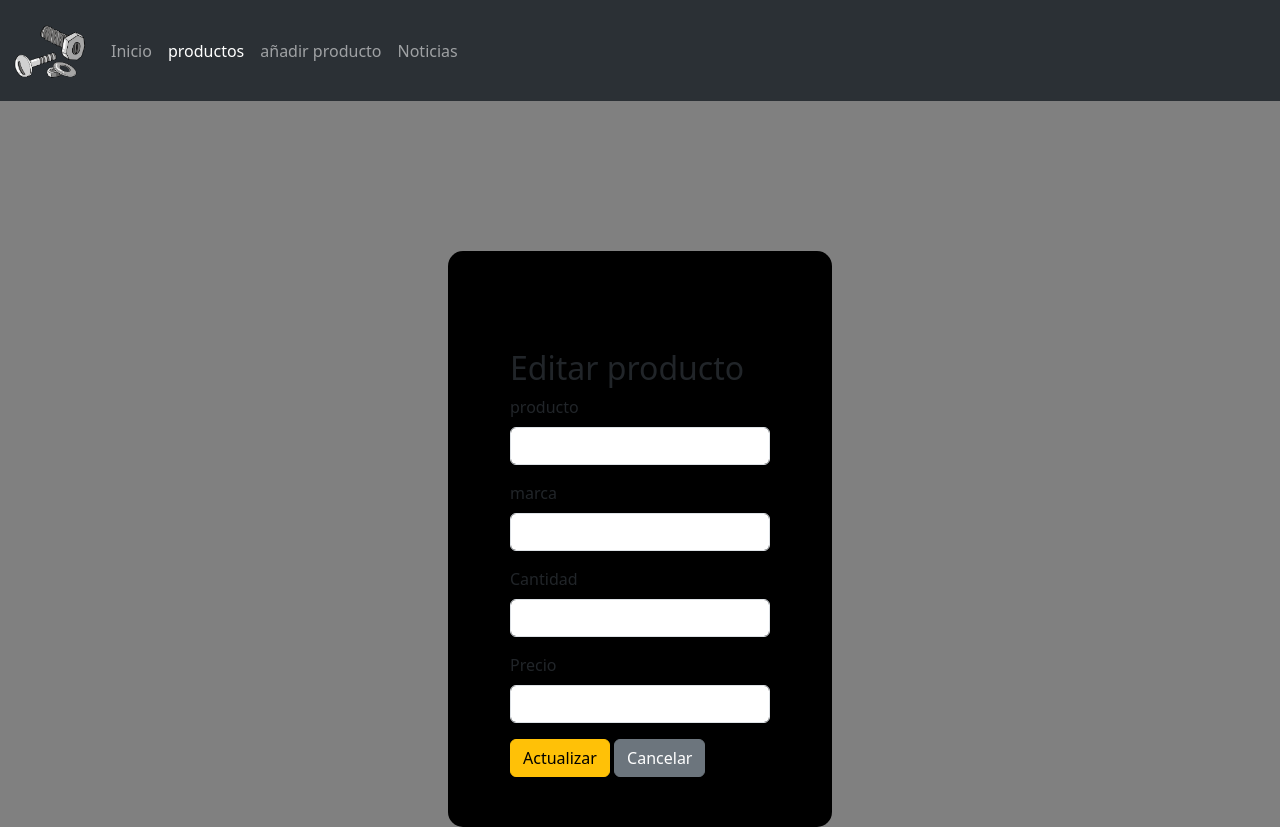
After one commit to Jadenog/ferreteriaWEB, a PHP site: page /admin/editar_producto.php in a window 1280 px wide. The commit adds this page. Run offline with PHP 8.4, Linux system fonts and the light colour scheme; data that the repository does not hold is empty.

Commit message:
editar y eliminar productos

```diff
--- a/admin/barra-navegacion-admin.php
+++ b/admin/barra-navegacion-admin.php
@@ -11,8 +11,8 @@
     <div class="collapse navbar-collapse" id="navbarNavAltMarkup">
       <div class="navbar-nav">
         <a class="nav-link <?=($pagina_actual =='../index.php') ? 'active' : '' ?>"  href="../index.php">Inicio</a>
-        <a class="nav-link <?=($pagina_actual =='inventario.php') ? 'active' : '' ?>" href="inventario.php">ver</a>
-        <a class="nav-link <?=($pagina_actual =='gestion-inventario.php') ? 'active' : '' ?>" href="gestion-inventario.php">gestionar</a>
+        <a class="nav-link <?=($pagina_actual =='inventario.php' || $pagina_actual == 'editar_producto.php') ? 'active' : '' ?>" href="inventario.php">productos</a>
+        <a class="nav-link <?=($pagina_actual =='gestion-inventario.php') ? 'active' : '' ?>" href="gestion-inventario.php">añadir producto</a>
         <a class="nav-link <?=($pagina_actual =='noticias.php' || $pagina_actual == 'editar.php' || $pagina_actual == 'gestionar-noticias.php') ? 'active' : '' ?>" href="noticias.php">Noticias</a>
         <!-- <a class="nav-link disabled" aria-disabled="true">Disabled</a> -->
       </div>
--- /dev/null
+++ b/admin/editar_producto.php
@@ -0,0 +1,59 @@
+<?php
+require('../conexion.php');
+
+if (isset($_GET['id'])) {
+    $id = $_GET['id'];
+
+    // Obtener los datos de la noticia
+    $query = "SELECT * FROM productos WHERE id = $id";
+    $resultado = mysqli_query($conn, $query);
+    $producto = mysqli_fetch_array($resultado);
+}
+?>
+
+<!DOCTYPE html>
+<html lang="en">
+<head>
+    <meta charset="UTF-8">
+    <meta name="viewport" content="width=device-width, initial-scale=1.0">
+    <title>Editar producto</title>
+    <link href="https://cdn.jsdelivr.net/npm/bootstrap@5.3.3/dist/css/bootstrap.min.css" rel="stylesheet">
+    <link rel="stylesheet" href="../style.css">
+</head>
+<body>
+<?php include "barra-navegacion-admin.php"; ?>
+    <div id="container">
+        <div id="recuadro">
+            <div class="container mt-5">
+                <h2>Editar producto</h2>
+                <form action="actualizar_producto.php" method="POST">
+                    <input type="hidden" name="id" value="<?php echo $producto['id']; ?>">
+
+                    <div class="mb-3">
+                        <label class="form-label">producto</label>
+                        <input type="text" name="producto" class="form-control" value="<?php echo $producto['producto']; ?>" required>
+                    </div>
+
+                    <div class="mb-3">
+                        <label class="form-label">marca</label>
+                        <input type="text" name="marca" class="form-control" value="<?php echo $producto['marca']; ?>">
+                    </div>
+
+                    <div class="mb-3">
+                        <label class="form-label">Cantidad</label>
+                        <input type="int" name="cantidad" class="form-control" value="<?php echo $producto['cantidad']; ?>" required>
+                    </div>
+
+                    <div class="mb-3">
+                        <label class="form-label">Precio</label>
+                        <input type="int" name="precio" class="form-control" value="<?php echo $producto['precio']; ?>" required>
+                    </div>
+
+                    <button type="submit" class="btn btn-warning">Actualizar</button>
+                    <a href="inventario.php" class="btn btn-secondary">Cancelar</a>
+                </form>
+            </div>
+        </div>
+    </div>
+</body>
+</html>
```
Also changed, not shown: admin/actualizar_producto.php (added, +22 -0 lines), admin/buscador.php (+12 -0 lines), admin/eliminar_producto.php (added, +26 -0 lines), admin/inventario.php (+13 -1 lines).
